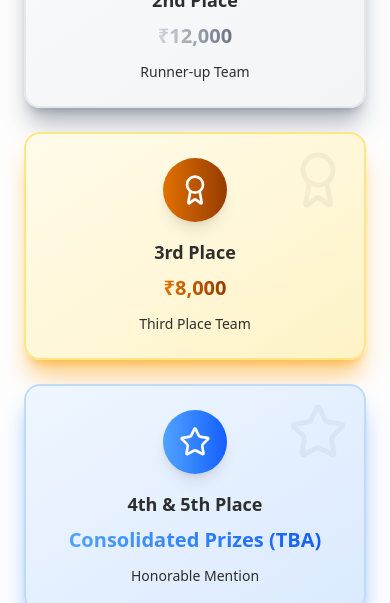
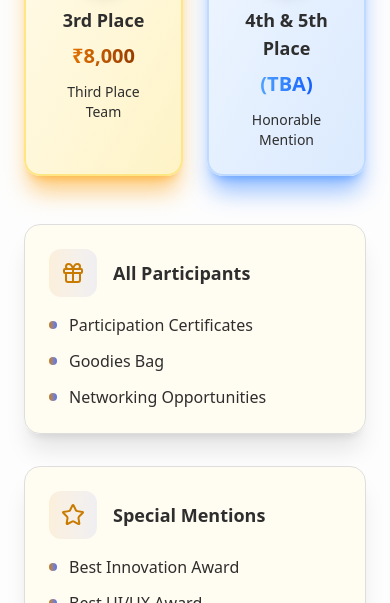
Before and after one commit to SRKRCC/HackOverflow-frontend, a React (Vite) app: page /prizes in a window 390 px wide. Shown: the part 796-1399 px from the top of the page. Built offline with nearby package versions, Linux system fonts and the light colour scheme; no server answers.

Commit message:
fix: Adjust grid layout and prize amount display in HeroSection and Prizes components

```diff
--- a/src/components/HeroSection.tsx
+++ b/src/components/HeroSection.tsx
@@ -87,7 +87,7 @@ const HeroSection = () => {
         </div>
 
         <div className="animate-slide-up mt-8 sm:mt-10 lg:mt-12" style={{ animationDelay: "0.4s" }}>
-          <div className="grid grid-cols-1 sm:grid-cols-3 gap-3 sm:gap-4 md:gap-6 max-w-lg sm:max-w-none mx-auto lg:mx-0">
+          <div className="grid grid-cols-3 sm:grid-cols-3 gap-3 sm:gap-4 md:gap-6 max-w-lg sm:max-w-none mx-auto lg:mx-0">
             {[
               { icon: Calendar, label: "Duration", value: "24H" },
               { icon: Users, label: "Hackers", value: "500+" },
@@ -151,7 +151,7 @@ const HeroSection = () => {
         </div>
 
         {/* Enhanced button section with improved interactions */}
-        <div className="animate-slide-up flex flex-col sm:flex-row gap-3 sm:gap-4 mt-8 sm:mt-10 lg:mt-12 justify-center lg:justify-start" style={{ animationDelay: "0.8s" }}>
+        <div className="animate-slide-up flex flex-row gap-3 sm:gap-4 mt-8 sm:mt-10 lg:mt-12 justify-center lg:justify-start" style={{ animationDelay: "0.8s" }}>
           <button
             onMouseEnter={() => setIsHovering("register")}
             onMouseLeave={() => setIsHovering(null)}
--- a/src/components/Prizes.tsx
+++ b/src/components/Prizes.tsx
@@ -35,7 +35,7 @@ const Prizes: React.FC = () => {
     },
     {
       position: "4th & 5th Place",
-      amount: "Consolidated Prizes (TBA)",
+      amount: "(TBA)",
       icon: Star,
       color: "from-blue-400 to-blue-600",
       bgColor: "from-blue-50 to-blue-100 dark:from-blue-900/20 dark:to-blue-800/20",
@@ -82,7 +82,7 @@ const Prizes: React.FC = () => {
       </div>
 
       {/* Main Prize Cards */}
-      <div className="grid grid-cols-1 md:grid-cols-2 lg:grid-cols-4 gap-6 mb-12">
+      <div className="grid grid-cols-2 md:grid-cols-2 lg:grid-cols-4 gap-6 mb-12">
         {prizes.map((prize, index) => {
           const IconComponent = prize.icon
           return (
```
